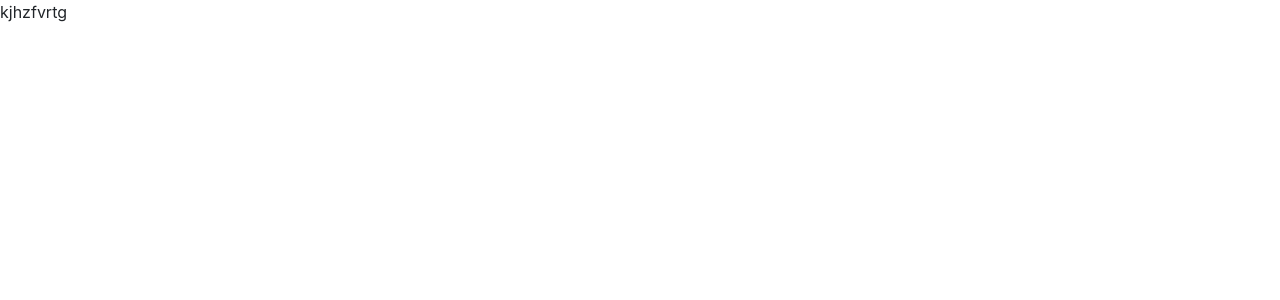
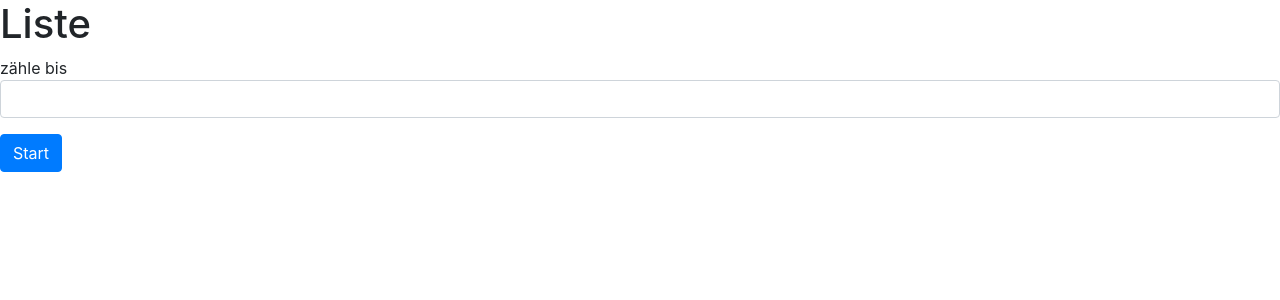
Before and after one commit to TimKnupfer/science-academie-2, an Angular app: page / in a window 1280 px wide. Shown: the top 300 px of the page. Built offline with nearby package versions, Linux system fonts and the light colour scheme.

Commit message:
2 files modified, 3 added

```diff
--- a/src/app/app.component.html
+++ b/src/app/app.component.html
@@ -1 +1,2 @@
-kjhzfvrtg
+
+<app-listen></app-listen>
--- a/src/app/app.module.ts
+++ b/src/app/app.module.ts
@@ -4,10 +4,11 @@ import { FormsModule } from '@angular/forms';
 
 import { AppComponent } from './app.component';
 import { HelloComponent } from './hello.component';
+import { ListenComponent } from './listen/listen.component';
 
 @NgModule({
   imports:      [ BrowserModule, FormsModule ],
-  declarations: [ AppComponent, HelloComponent ],
+  declarations: [ AppComponent, HelloComponent, ListenComponent ],
   bootstrap:    [ AppComponent ]
 })
 export class AppModule { }
--- /dev/null
+++ b/src/app/listen/listen.component.html
@@ -0,0 +1,7 @@
+<h1>Liste</h1>
+<form>
+zähle bis <input type="number" name="Ende"
+         [(ngModel)]="Ende" class="form-control">
+</form>
+<button type="button" class="btn btn-primary"
+(click)="zaehle()">Start</button>
--- /dev/null
+++ b/src/app/listen/listen.component.ts
@@ -0,0 +1,15 @@
+import { Component, OnInit } from '@angular/core';
+
+@Component({
+  selector: 'app-listen',
+  templateUrl: './listen.component.html',
+  styleUrls: ['./listen.component.css']
+})
+export class ListenComponent implements OnInit {
+
+  constructor() { }
+
+  ngOnInit() {
+  }
+
+}
```
Also changed, not shown: src/app/listen/listen.component.css (added).
